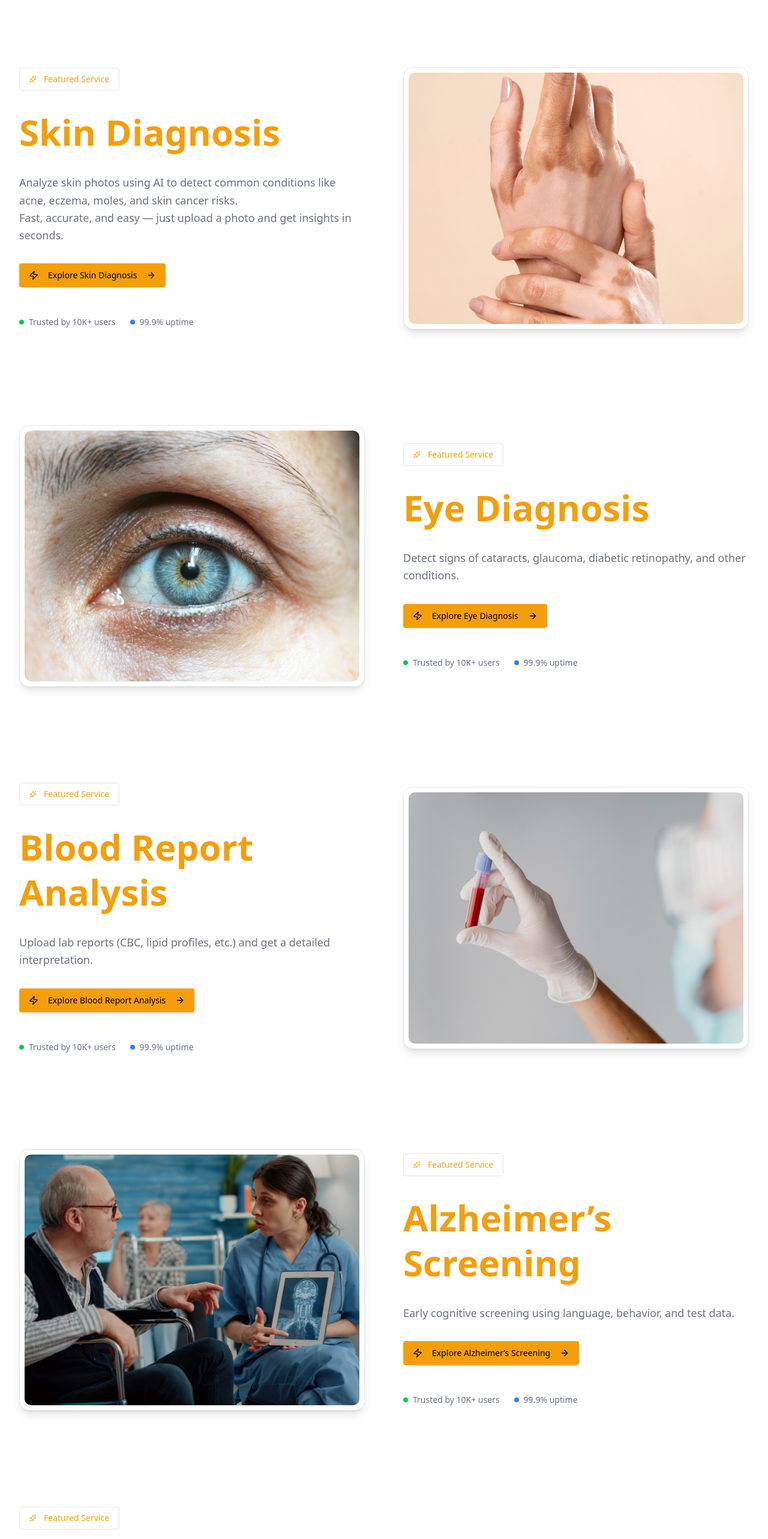
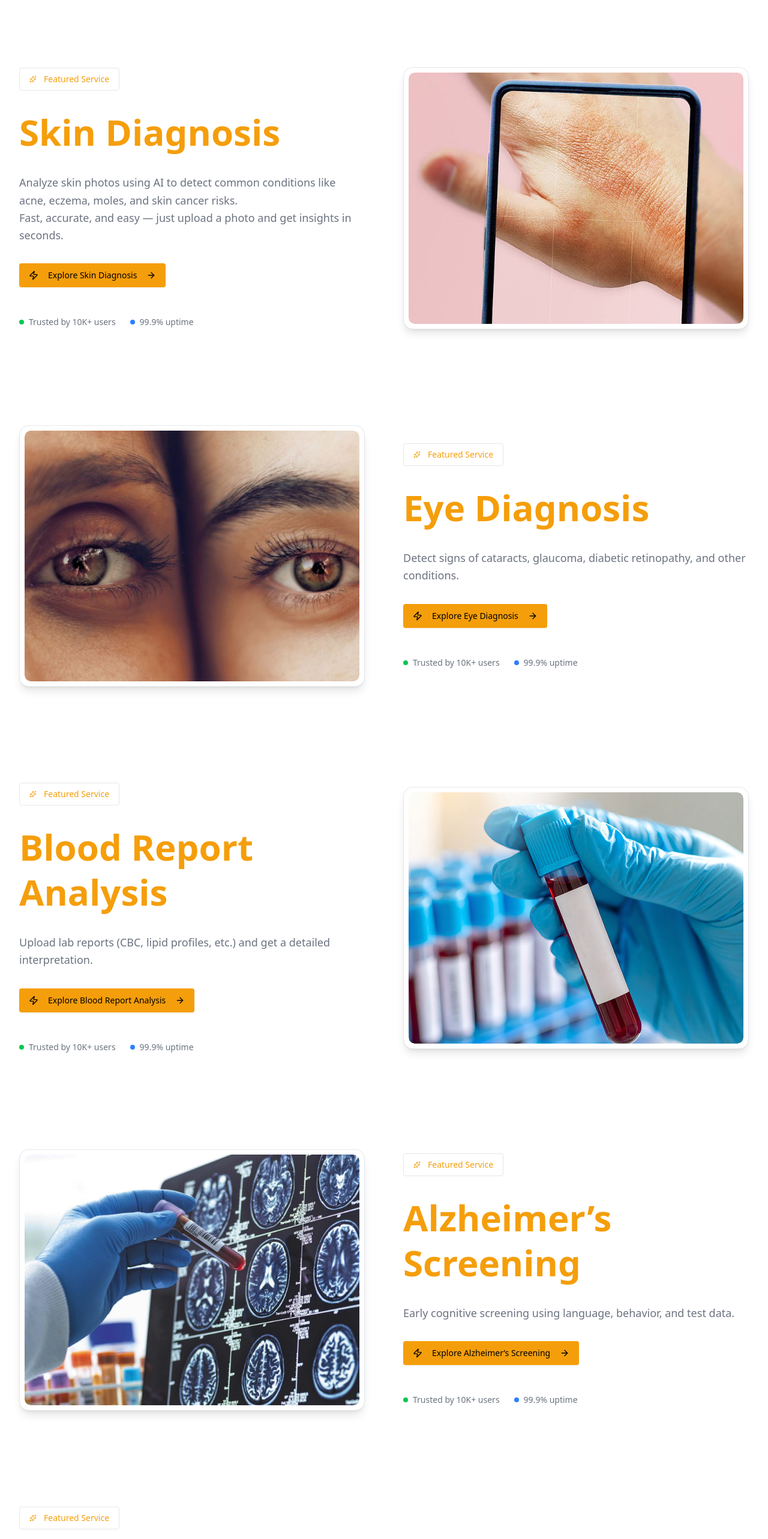
Before and after one commit to mahmooudabdoo/Final-project, a Next.js app: page / in a window 1280 px wide. Shown: the part 2260-4826 px from the top of the page at 60% size. Built offline with nearby package versions, Linux system fonts and the light colour scheme.

Commit message:
Update page.tsx

```diff
--- a/src/app/(public)/page.tsx
+++ b/src/app/(public)/page.tsx
@@ -17,7 +17,7 @@ export default function Home() {
 "
           cta="Explore Skin Diagnosis"
           ctaLink="/skin-diagnosis"
-          image="/skin.jpg"
+          image="/image10.jpg"
           side="left"
         />
         <ServiceSection
@@ -25,7 +25,7 @@ export default function Home() {
           description="Detect signs of cataracts, glaucoma, diabetic retinopathy, and other conditions."
           cta="Explore Eye Diagnosis"
           ctaLink="/eye-diagnosis"
-          image="/eye.jpg"
+          image="/image7.jpeg"
           side="right"
         />
         <ServiceSection
@@ -33,7 +33,7 @@ export default function Home() {
           description="Upload lab reports (CBC, lipid profiles, etc.) and get a detailed interpretation."
           cta="Explore Blood Report Analysis"
           ctaLink="/blood-diagnosis"
-          image="/blood.jpg"
+          image="/image4.jpg"
           side="left"
         />
         <ServiceSection
@@ -41,7 +41,7 @@ export default function Home() {
           description="Early cognitive screening using language, behavior, and test data."
           cta="Explore Alzheimer’s Screening"
           ctaLink="/alzhaimar"
-          image="/alzheimer.jpg"
+          image="/image8.jpg"
           side="right"
         />
         <ServiceSection
@@ -54,7 +54,7 @@ export default function Home() {
                         The model works exclusively with brain MRIs (T1-weighted or T2-weighted axial slices) in PNG or JPEG format. It does not support CT scans, X-rays, or PET images.`}
           cta="Explore Brain Tumor Detection"
           ctaLink="/brain-tumor"
-          image="/brain.jpg"
+          image="/image9.jpg"
           side="left"
         />
       </section>
```
